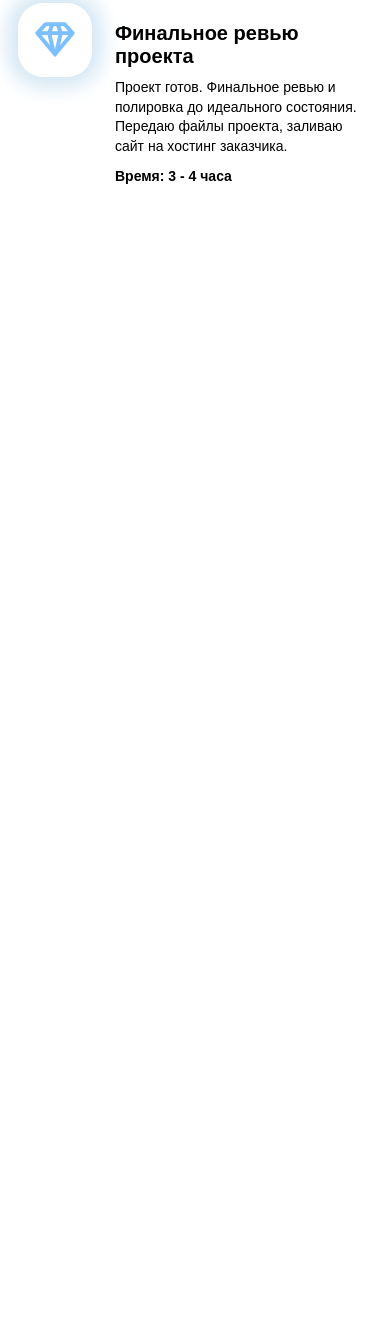
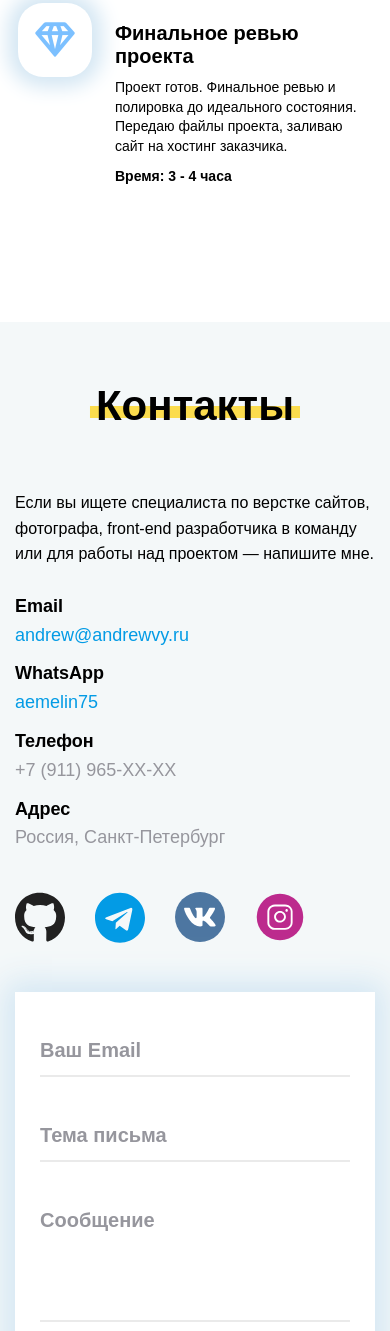
Before and after one commit to AndVY/HTML-Portdolio-project, a plain HTML site: page index.html in a window 390 px wide. Shown: the part 4555-5886 px from the top of the page. Before the commit the page ends 4877 px from the top, so only its background shows below. Drawn offline with Linux system fonts and the light colour scheme; a web font is replaced by a local one.

Commit message:
after ma of contacts

```diff
--- a/index.html
+++ b/index.html
@@ -708,7 +708,7 @@
             </div>
         </section>
 
-        <section class="contacts none">
+        <section class="contacts">
             <div class="container">
                 <h2 class="title-2 underlined" id="contacts">Контакты</h2>
                 <div class="contacts__content">
@@ -718,8 +718,8 @@
                         </div>
                         <p class="contacts__content-text">
                             Если вы ищете специалиста по верстке сайтов,
-                            front-end разработчика в команду или для работы над
-                            проектом — напишите мне.
+                            фотографа, front-end разработчика в команду или для
+                            работы над проектом — напишите мне.
                         </p>
                         <div class="contacts__content-data">
                             <ul class="contacts__content-names">
@@ -893,7 +893,7 @@
             </div>
         </section>
 
-        <footer class="footer none">
+        <footer class="footer">
             <div class="container">
                 <div class="footer__content">
                     <div class="footer__copyright">
--- a/sass/blocks/_form.scss
+++ b/sass/blocks/_form.scss
@@ -4,6 +4,17 @@
 
     background-color: #fff;
     box-shadow: 0 0 30px 10px #d3e6f3;
+
+    @media (max-width: 1199px) {
+        padding: 40px 25px;
+        min-width: 340px;
+    }
+
+    @media (max-width: 767px) {
+        min-width: unset;
+        width: 100%;
+        max-width: 600px;
+    }
 }
 
 .contact-form__item {
@@ -11,6 +22,17 @@
 
     &:not(:last-child) {
         margin-bottom: 60px;
+    }
+
+    @media (max-width: 1199px) {
+        .btn {
+            margin-top: -35px;
+            min-width: 290px;
+        }
+
+        &:not(:last-child) {
+            margin-bottom: 40px;
+        }
     }
 }
 
--- a/sass/sections/_contacts.scss
+++ b/sass/sections/_contacts.scss
@@ -15,12 +15,38 @@
         left: 50%;
         transform: translateX(-50%);
     }
+
+    @media (max-width: 1199px) {
+        padding-top: 90px;
+        padding-bottom: 90px;
+
+        background-image: none;
+    }
+
+    @media (max-width: 767px) {
+        padding-top: 60px;
+        padding-bottom: 60px;
+
+        .title-2 {
+            margin-bottom: 60px;
+        }
+    }
 }
 
 .contacts__content {
     display: flex;
     justify-content: space-between;
     position: relative;
+
+    @media (max-width: 1199px) {
+        justify-content: flex-start;
+        align-items: flex-start;
+    }
+
+    @media (max-width: 767px) {
+        flex-direction: column;
+        align-items: center;
+    }
 }
 
 .contacts__content-info {
@@ -30,10 +56,37 @@
     font-size: 20px;
     font-weight: 400;
     line-height: 1.6;
+
+    @media (max-width: 1199px) {
+        margin-right: 30px;
+        padding-top: 0;
+        max-width: unset;
+        min-width: 340px;
+        width: 48%;
+
+        font-size: 18px;
+    }
+
+    @media (max-width: 767px) {
+        margin-bottom: 50px;
+        margin-right: 0px;
+        width: 100%;
+        max-width: 600px;
+    }
 }
 
 .contacts__content-text {
     margin-bottom: 45px;
+
+    @media (max-width: 1199px) {
+        margin-bottom: 30px;
+    }
+
+    @media (max-width: 767px) {
+        margin-bottom: 25px;
+
+        font-size: 16px;
+    }
 }
 
 .dots {
@@ -43,17 +96,28 @@
     left: -350px;
     width: 448px;
     height: 280px;
+
+    @media (max-width: 1199px) {
+        display: none;
+    }
 }
 
 .contacts__content-data {
     display: flex;
     margin-bottom: 50px;
 
-    font-size: 20px;
     font-weight: 700;
 
     ul li:not(:last-child) {
         margin-bottom: 35px;
+    }
+
+    @media (max-width: 1199px) {
+        margin-bottom: 40px;
+
+        ul li:not(:last-child) {
+            margin-bottom: 10px;
+        }
     }
 }
 
@@ -76,11 +140,20 @@
     &:nth-child(n + 3) .contacts__content-value {
         color: #96969d;
     }
+
+    @media (max-width: 1199px) {
+        flex-direction: column;
+    }
 }
 
 .contacts__content-name {
     margin-right: 30px;
     width: 165px;
+
+    @media (max-width: 1199px) {
+        margin-right: 0;
+        width: unset;
+    }
 }
 
 .contacts__content-value {
@@ -88,29 +161,3 @@
 
     font-weight: 500;
 }
-
-// .contacts__content-names {
-//     margin-right: 30px;
-//     width: 165px;
-// }
-
-// .contacts__content-values {
-//     max-width: 360px;
-
-//     font-weight: 500;
-
-//     ul *:nth-child(-n + 2) {
-//         color: var(--mainColor1);
-//     }
-
-//     ul *:nth-child(n + 3) {
-//         color: #96969d;
-//     }
-
-//     a {
-//         @include tranzpro(color);
-//         &:hover {
-//             color: var(--mainColor2);
-//         }
-//     }
-// }
--- a/sass/sections/_footer.scss
+++ b/sass/sections/_footer.scss
@@ -5,6 +5,10 @@
     padding-bottom: 40px;
 
     background-color: #333333;
+
+    @media (max-width: 1199px) {
+        padding-top: 40px;
+    }
 }
 
 .footer__content {
@@ -41,8 +45,13 @@
 }
 
 .footer__copyright {
+    margin-bottom: 5px;
     font-size: 18px;
     font-weight: 400;
 
     color: #fff;
+
+    @media (max-width: 1199px) {
+        margin-bottom: 15px;
+    }
 }
```
Also changed, not shown: css/main.css, 2 other files.
